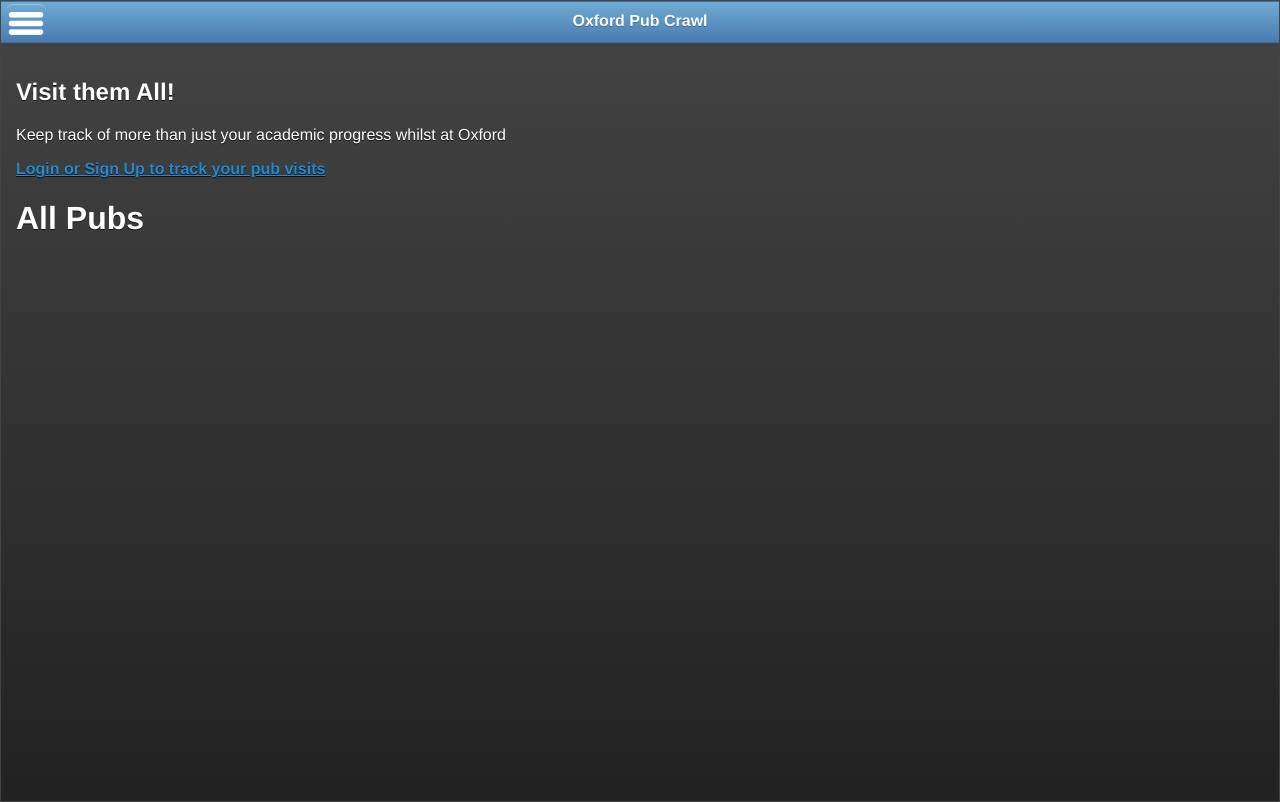
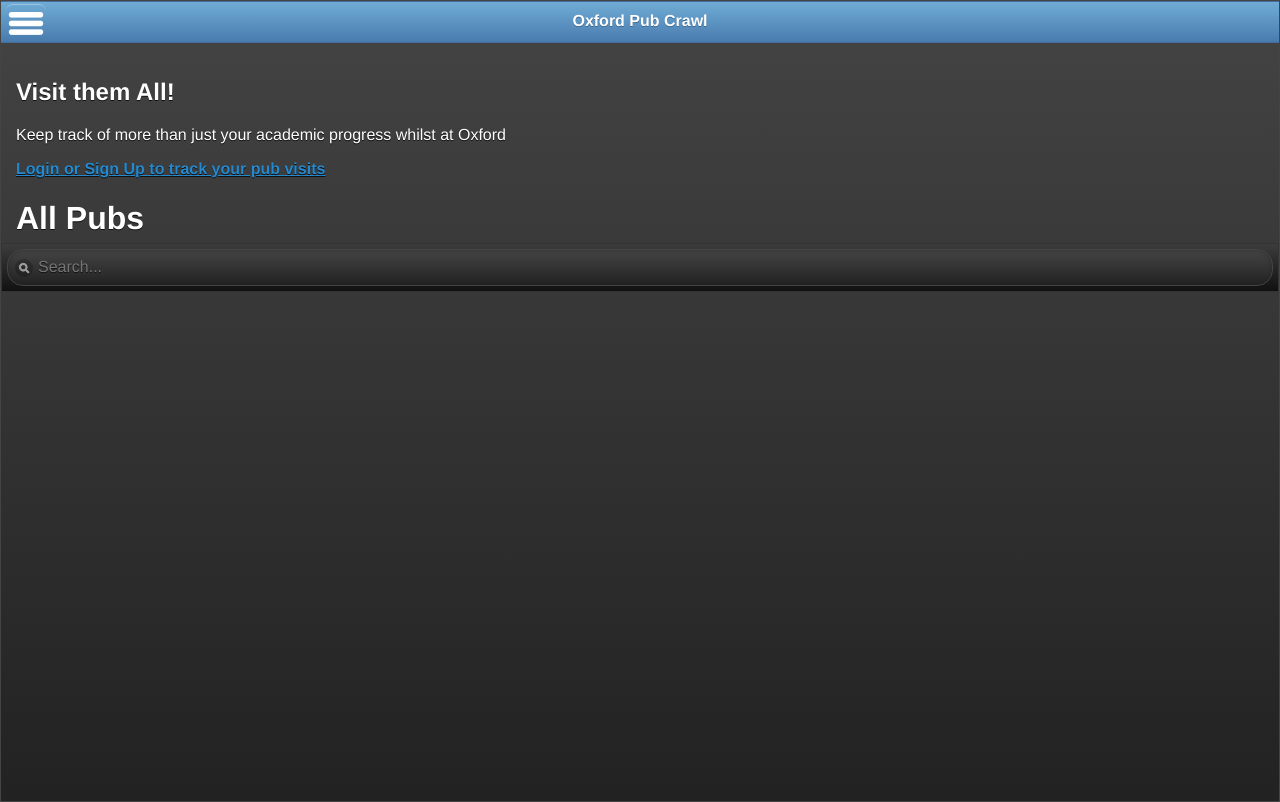
Before and after one commit to podgib/oxfordpubcrawl, a Python web app: template src/templates/pubs.html in a window 1280 px wide. Run offline with Jinja, Linux system fonts and the light colour scheme; the template is opened without the code that fills it, so the values that code supplies are empty.

Commit message:
search on public all pubs page

```diff
--- a/src/templates/pubs.html
+++ b/src/templates/pubs.html
@@ -6,7 +6,7 @@
 <a href='/auth/login'>Login or Sign Up to track your pub visits</a>
 
 <h1>All Pubs</h1>
-<ul data-role="listview">
+<ul data-role="listview" data-filter="true" data-filter-placeholder="Search..." data-filter-theme="a">
   {% for pub in pubs %}
   <li><a href='/pub/{{pub.key().id()}}'>{{pub.name}}</a></li>
   {% endfor %}
```
